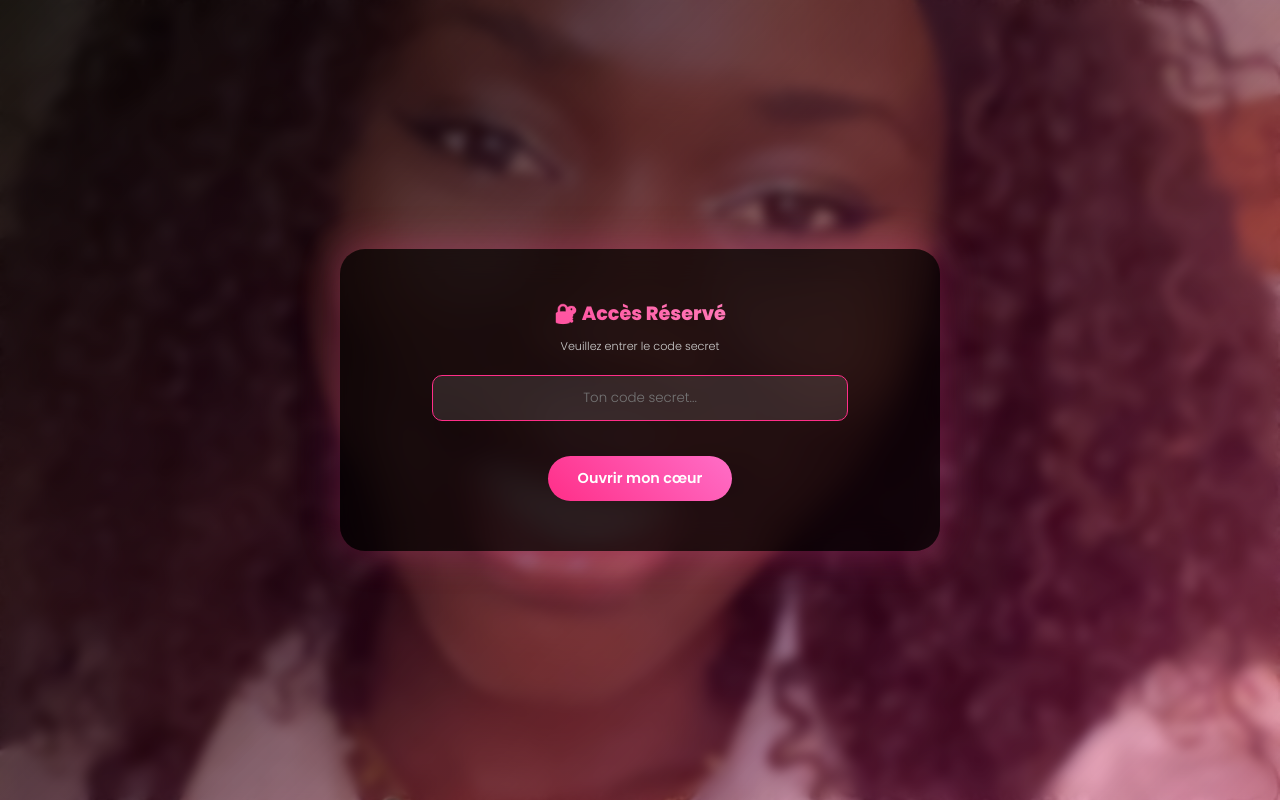
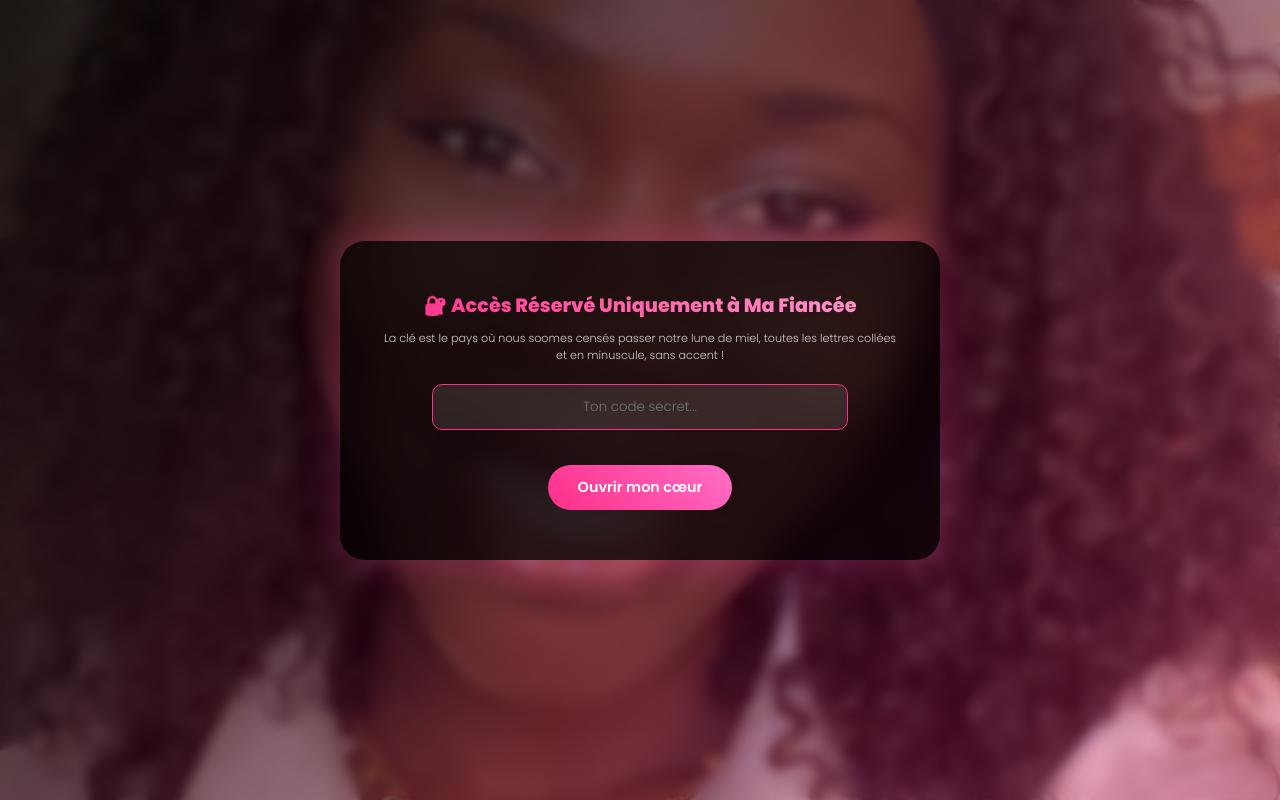
Before and after one commit to ScoltusLeGrand/Valentine-Day, a plain HTML site: page index.html in a window 1280 px wide. Drawn offline with nearby package versions, Linux system fonts and the light colour scheme.

Commit message:
Update index.html

```diff
--- a/index.html
+++ b/index.html
@@ -151,8 +151,8 @@ button:hover { transform: scale(1.05); box-shadow: 0 0 15px #ff2e88; }
 <div class="container" id="mainContainer">
 
     <div id="lock-screen">
-        <h1 style="font-size: 1.2rem;">🔐 Accès Réservé</h1>
-        <p style="font-size: 0.7rem; margin-bottom: 20px; color: #ccc;">Veuillez entrer le code secret</p>
+        <h1 style="font-size: 1.2rem;">🔐 Accès Réservé Uniquement à Ma Fiancée</h1>
+        <p style="font-size: 0.7rem; margin-bottom: 20px; color: #ccc;">La clé est le pays où nous soomes censés passer notre lune de miel, toutes les lettres collées et en minuscule, sans accent !</p>
         <input type="password" id="passInput" placeholder="Ton code secret...">
         <br>
         <button onclick="unlock()">Ouvrir mon cœur</button>
```
